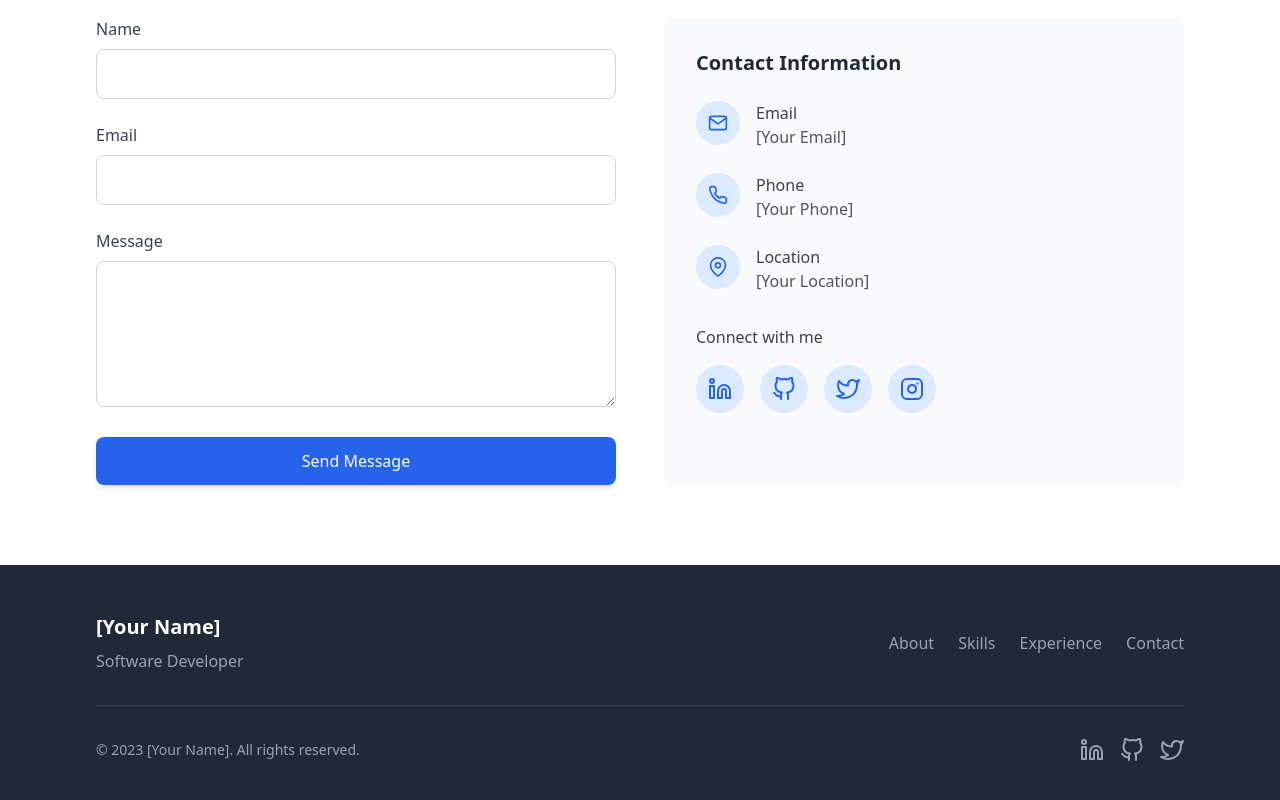
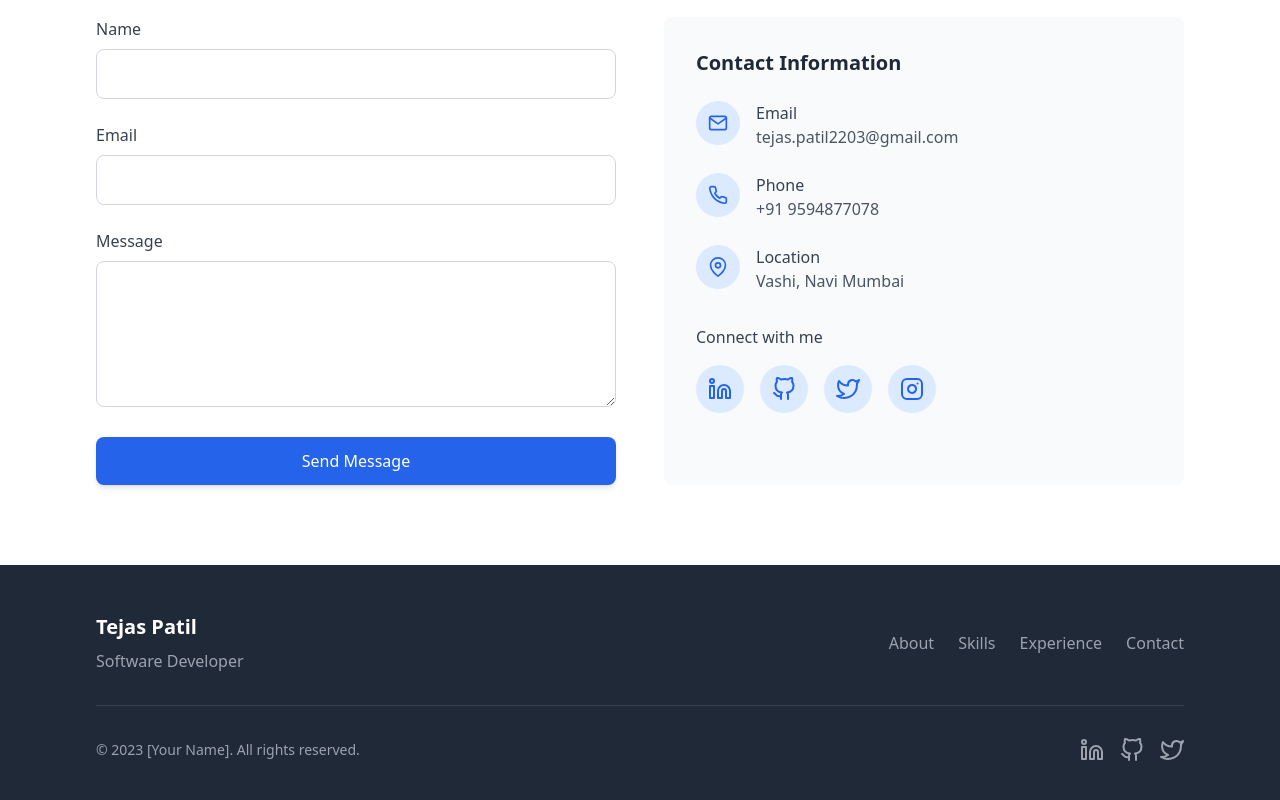
Before and after one commit to tejaspatil2295/tejaspatil.github.io, a plain HTML site: page index.html in a window 1280 px wide. Shown: the part 3617-4417 px from the top of the page. Drawn offline with nearby package versions, Linux system fonts and the light colour scheme.

Commit message:
name_update

```diff
--- a/index.html
+++ b/index.html
@@ -326,7 +326,7 @@
                                 </div>
                                 <div>
                                     <h4 class="font-medium text-gray-700">Email</h4>
-                                    <p class="text-gray-600">[Your Email]</p>
+                                    <p class="text-gray-600">tejas.patil2203@gmail.com</p>
                                 </div>
                             </div>
                             <div class="flex items-start">
@@ -335,7 +335,7 @@
                                 </div>
                                 <div>
                                     <h4 class="font-medium text-gray-700">Phone</h4>
-                                    <p class="text-gray-600">[Your Phone]</p>
+                                    <p class="text-gray-600">+91 9594877078</p>
                                 </div>
                             </div>
                             <div class="flex items-start">
@@ -344,7 +344,7 @@
                                 </div>
                                 <div>
                                     <h4 class="font-medium text-gray-700">Location</h4>
-                                    <p class="text-gray-600">[Your Location]</p>
+                                    <p class="text-gray-600">Vashi, Navi Mumbai</p>
                                 </div>
                             </div>
                         </div>
@@ -376,7 +376,7 @@
         <div class="max-w-6xl mx-auto px-4 sm:px-6 lg:px-8">
             <div class="flex flex-col md:flex-row justify-between items-center">
                 <div class="mb-6 md:mb-0">
-                    <h3 class="text-xl font-semibold">[Your Name]</h3>
+                    <h3 class="text-xl font-semibold">Tejas Patil</h3>
                     <p class="text-gray-400 mt-2">Software Developer</p>
                 </div>
                 <div class="flex space-x-6">
```
